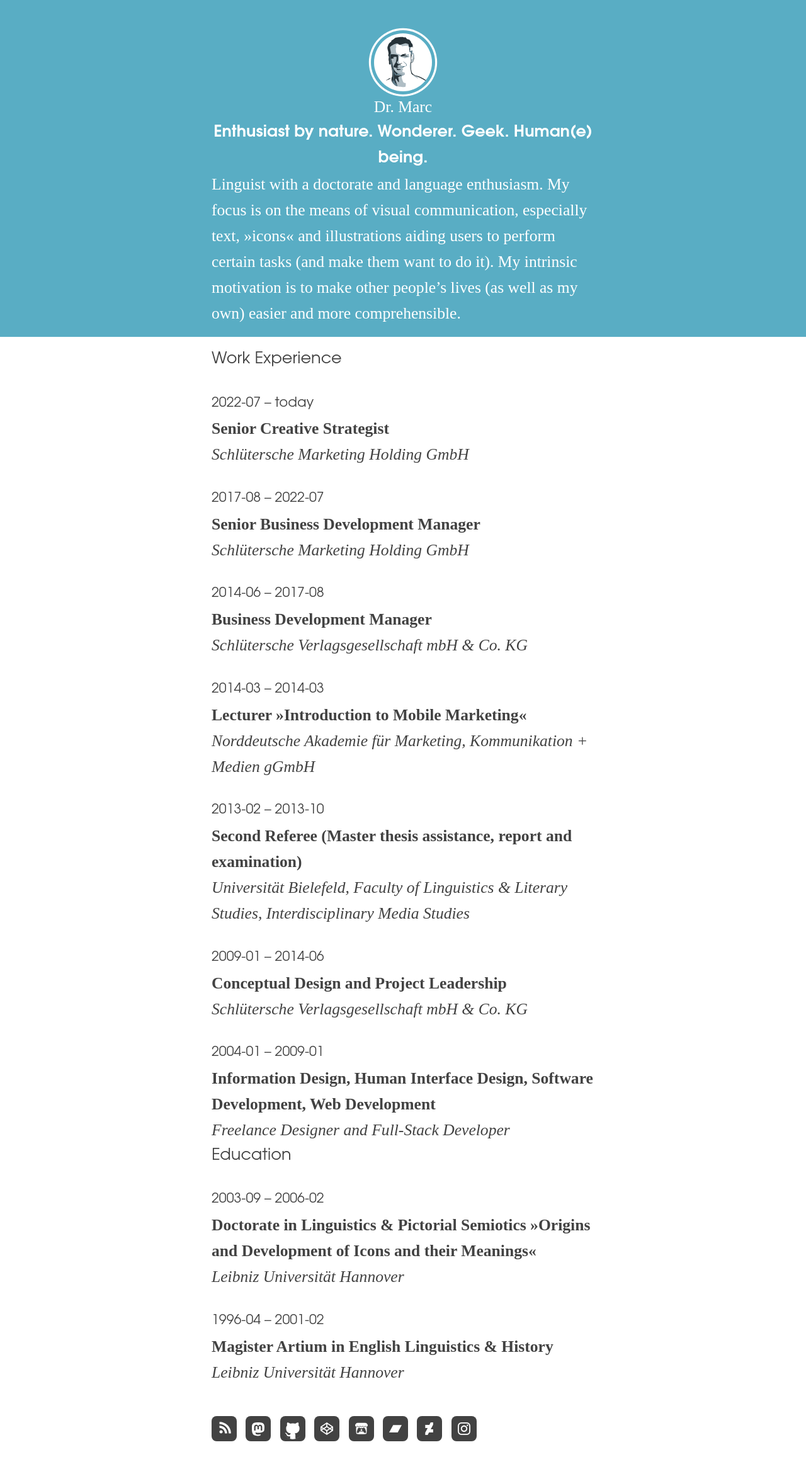
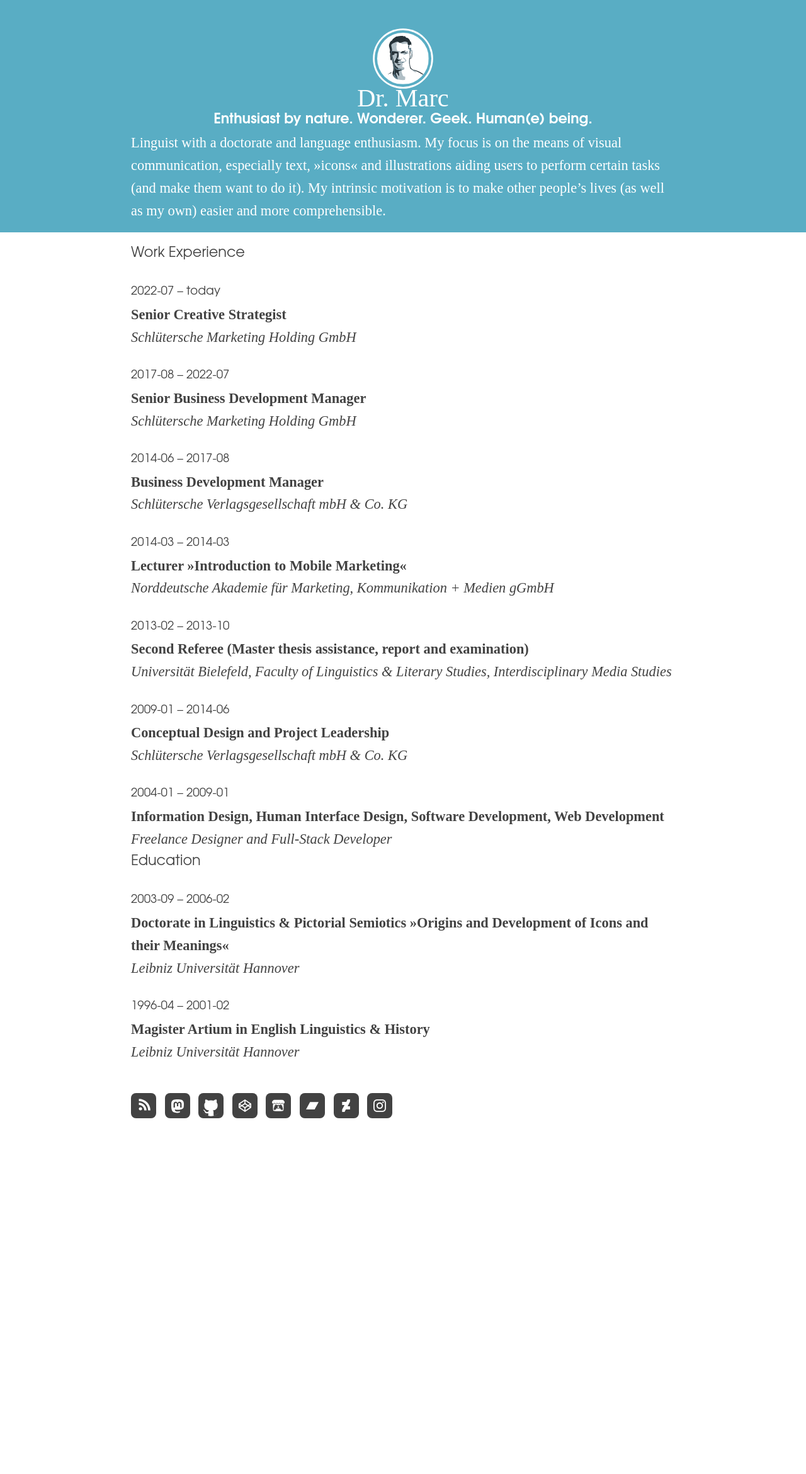
Before and after one commit to marc2o/marc2o.github.io, a Jekyll site: the page built from cv/marc.md, in a window 1280 px wide. Shown: the whole page at 63% size. Built offline with Jekyll 4.4.1, drawn with Linux system fonts in a browser that asks for light colours; after the commit the page ends 1828 px from its top, so only the background shows below that.

Commit message:
Update cv.css

```diff
--- a/assets/css/cv.css
+++ b/assets/css/cv.css
@@ -89,7 +89,7 @@
 /* minireset end*/
 
 body {
-	font-size: clamp(1.2rem, 4vw, 1.6rem);
+	font-size: clamp(1.1rem, 2vw, 1.4rem);
 	color: var(--text-color);
 	background-color: var(--page-color);
 	overflow-x: hidden;
@@ -116,6 +116,7 @@
 }
 
 h1 {
+	font-size: 1.8em;
 	font-weight: 200;
 }
 
@@ -130,7 +131,7 @@
 
 article,
 header div {
-	max-width: 40rem;
+	max-width: 40em;
 	margin: 0 auto;
 	padding: 1rem;
 	line-height: 1.6em;
```
